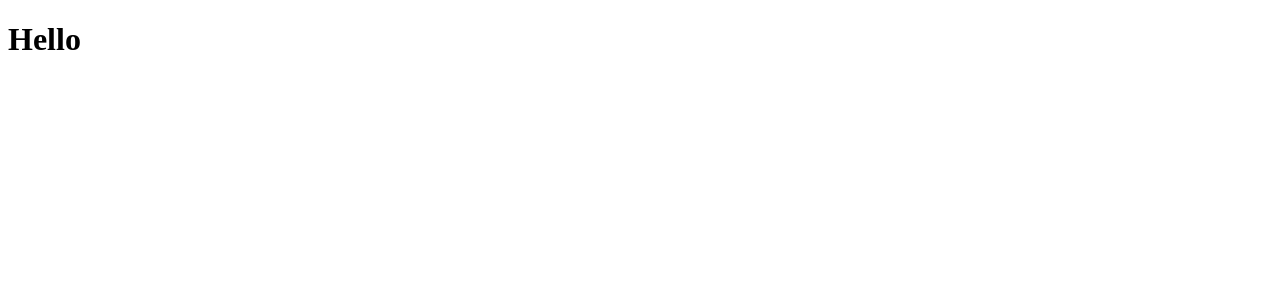
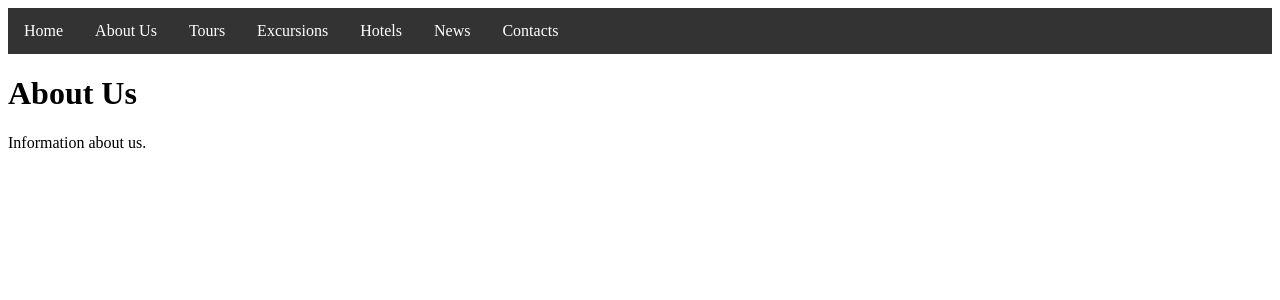
Before and after one commit to marianamrn/travel-agency, a Vue app: page /about-us in a window 1280 px wide. Shown: the top 300 px of the page. Built offline with nearby package versions, Linux system fonts and the light colour scheme.

Commit message:
add alt Navigation menu

```diff
--- a/package.json
+++ b/package.json
@@ -9,7 +9,8 @@
     "preview": "vite preview"
   },
   "dependencies": {
-    "vue": "^3.4.21"
+    "vue": "^3.4.27",
+    "vue-router": "^4.3.2"
   },
   "devDependencies": {
     "@vitejs/plugin-vue": "^5.0.4",
--- a/src/App.vue
+++ b/src/App.vue
@@ -1,11 +1,19 @@
+<template>
+  <div id="app">
+    <menu-component />
+    <router-view />
+  </div>
+</template>
+
 <script>
+import Menu from './components/menu.vue';
 
+export default {
+  components: {
+    'menu-component': Menu
+  }
+};
 </script>
 
-<template>
-  <h1>Hello</h1>
-</template>
-
 <style scoped>
-
 </style>
--- /dev/null
+++ b/src/components/AboutUs.vue
@@ -0,0 +1,11 @@
+<template>
+  <div>
+    <h1>About Us</h1>
+    <p>Information about us.</p>
+  </div>
+</template>
+
+<script>
+export default {
+};
+</script>
--- /dev/null
+++ b/src/components/Contacts.vue
@@ -0,0 +1,11 @@
+<template>
+    <div>
+      <h1>Contacts</h1>
+      <p>Contact us.</p>
+    </div>
+  </template>
+
+  <script>
+  export default {
+  };
+  </script>
--- /dev/null
+++ b/src/components/Excursions.vue
@@ -0,0 +1,11 @@
+<template>
+    <div>
+      <h1>Excursions</h1>
+      <p>Our excursions.</p>
+    </div>
+  </template>
+
+  <script>
+  export default {
+  };
+  </script>
--- /dev/null
+++ b/src/components/Home.vue
@@ -0,0 +1,11 @@
+<template>
+    <div>
+      <h1>Home</h1>
+      <p>Welcome to the Home page.</p>
+    </div>
+  </template>
+
+  <script>
+  export default {
+  };
+  </script>
--- /dev/null
+++ b/src/components/Hotels.vue
@@ -0,0 +1,11 @@
+<template>
+    <div>
+      <h1>Hotels</h1>
+      <p>Our hotels.</p>
+    </div>
+  </template>
+
+  <script>
+  export default {
+  };
+  </script>
--- /dev/null
+++ b/src/components/News.vue
@@ -0,0 +1,11 @@
+<template>
+    <div>
+      <h1>News</h1>
+      <p>Latest news.</p>
+    </div>
+  </template>
+
+  <script>
+  export default {
+  };
+  </script>
--- /dev/null
+++ b/src/components/Tours.vue
@@ -0,0 +1,11 @@
+<template>
+    <div>
+      <h1>Tours</h1>
+      <p>Our tours.</p>
+    </div>
+  </template>
+
+  <script>
+  export default {
+  };
+  </script>
--- /dev/null
+++ b/src/components/menu.vue
@@ -0,0 +1,47 @@
+<template>
+    <nav class="menu">
+      <ul>
+        <li><router-link to="/">Home</router-link></li>
+        <li><router-link to="/about-us">About Us</router-link></li>
+        <li><router-link to="/tours">Tours</router-link></li>
+        <li><router-link to="/excursions">Excursions</router-link></li>
+        <li><router-link to="/hotels">Hotels</router-link></li>
+        <li><router-link to="/news">News</router-link></li>
+        <li><router-link to="/contacts">Contacts</router-link></li>
+      </ul>
+    </nav>
+  </template>
+
+  <script>
+  export default {
+  };
+  </script>
+
+  <style scoped>
+  .menu {
+    background-color: #333;
+    overflow: hidden;
+  }
+
+  .menu ul {
+    list-style-type: none;
+    margin: 0;
+    padding: 0;
+  }
+
+  .menu li {
+    float: left;
+  }
+
+  .menu li a {
+    display: block;
+    color: white;
+    text-align: center;
+    padding: 14px 16px;
+    text-decoration: none;
+  }
+
+  .menu li a:hover {
+    background-color: #111;
+  }
+  </style>
```
Also changed, not shown: src/main.js (+6 -4 lines), src/router.js (added, +25 -0 lines), 1 other file (tests, documents, lock files or other folders).
